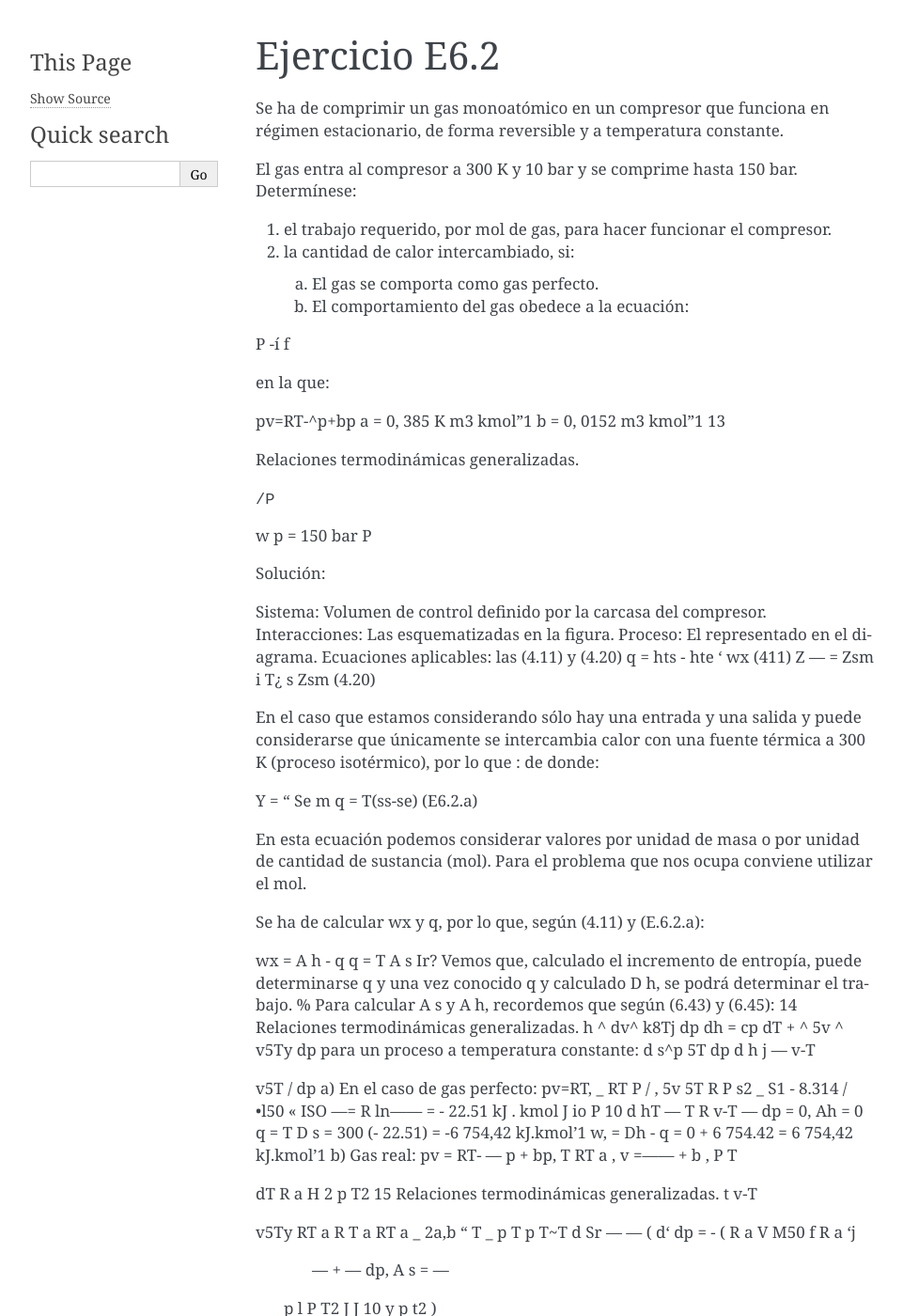
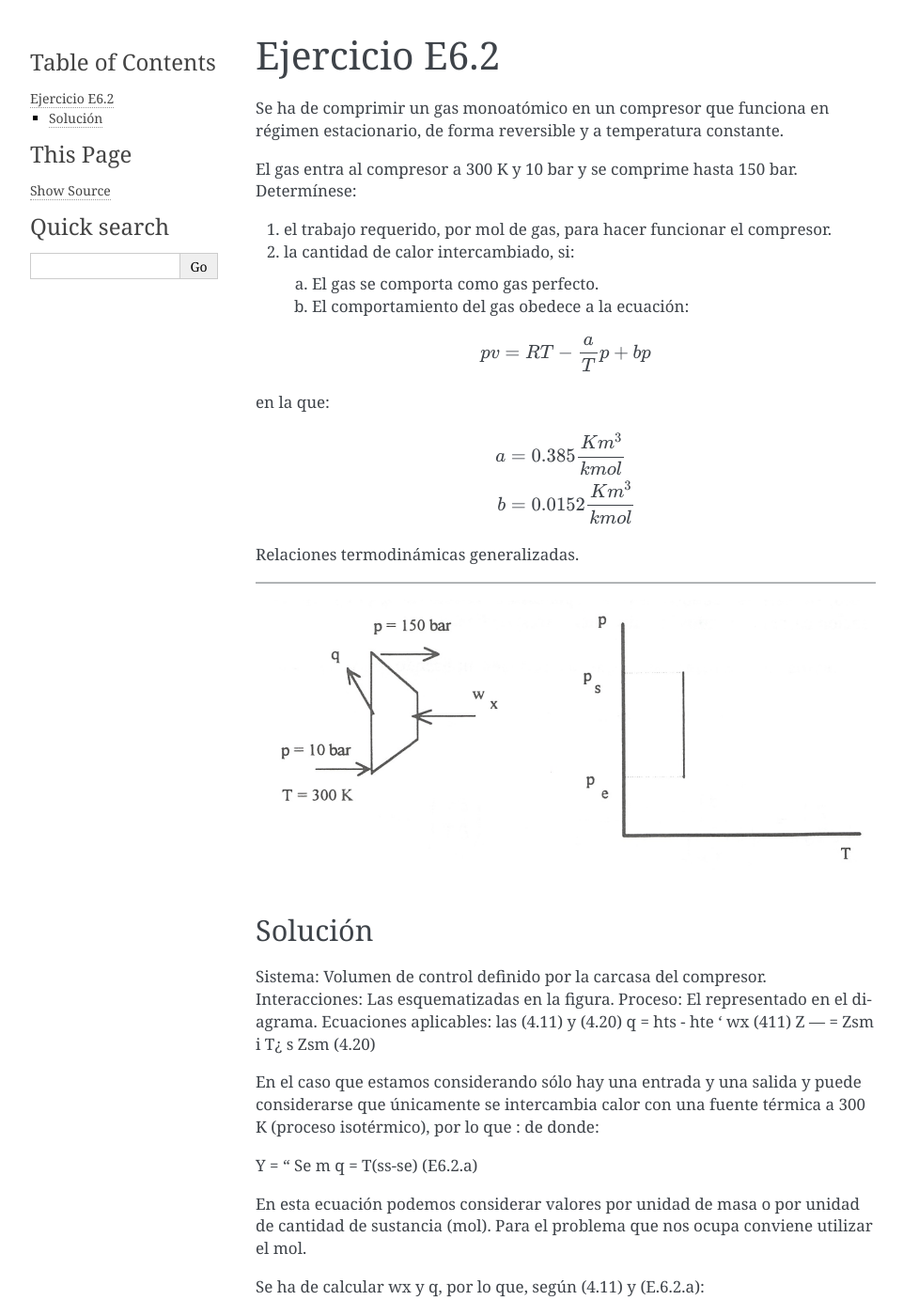
Before and after one commit to mantielero/termodinamica, a Sphinx documentation site: the page built from source/rpg_E6.2.rst, in a window 1280 px wide and 1400 px high. Shown: the whole window at 94% size, without its empty margins (148-1109 px from the left). Built offline with Sphinx 7.4.7, drawn with Linux system fonts in a browser that asks for light colours; pages that are not in the unit, such as notebooks, are missing from menus.

Commit message:
Update rpg_E6.2.rst

```diff
--- a/source/rpg_E6.2.rst
+++ b/source/rpg_E6.2.rst
@@ -1,6 +1,6 @@
 
 Ejercicio E6.2
-^^^^^^^^^^^^^^
+==============
 
 Se ha de comprimir un gas monoatómico en un compresor que funciona en régimen estacionario, de forma reversible y a temperatura constante.
 
@@ -13,23 +13,30 @@ Determínese:
    a)	El gas se comporta como gas perfecto.
    b)	El comportamiento del gas obedece a la ecuación:
 
-P
--í
-f
+.. math::
+
+   pv= RT - \frac{a}{T}p+bp
 
 en la que:
 
-pv=RT-^p+bp
-a = 0, 385 K m3 kmol"1 b = 0, 0152 m3 kmol"1
-13
+.. math::
+
+   a &= 0.385 \frac{K m^3}{kmol} \\
+   b &= 0.0152 \frac{K m^3}{kmol}
+
 
 Relaciones termodinámicas generalizadas.
 
-/P	*******************
+*******************
 
-w	p = 150 bar	P
+.. figure:: ./img/ejercicio_rtg2.png
+   :align: center
 
-Solución:
+
+
+
+Solución
+--------
 
 Sistema: Volumen de control definido por la carcasa del compresor. Interacciones: Las esquematizadas en la figura.
 Proceso: El representado en el diagrama.
```
